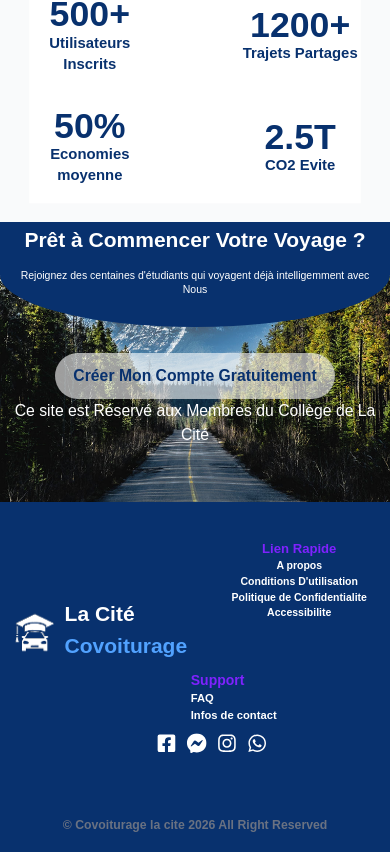
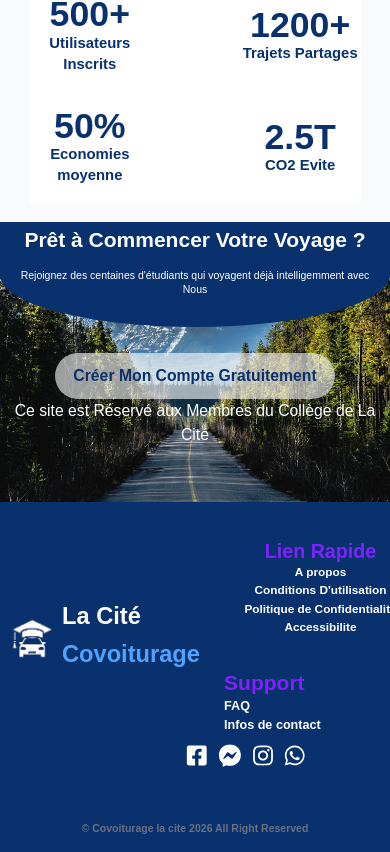
Before and after one commit to KryssSampi/Covoiturage_La_Cite, a Next.js app in the folder Site_Web/covoiturage_la_cite_site_web/: page / in a window 390 px wide. Shown: the part 2221-3073 px from the top of the page. Built offline with nearby package versions, Linux system fonts and the light colour scheme.

Commit message:
fix: restauration footer à l'état d'origine

```diff
--- a/Site_Web/covoiturage_la_cite_site_web/shared/components/footer.tsx
+++ b/Site_Web/covoiturage_la_cite_site_web/shared/components/footer.tsx
@@ -35,7 +35,7 @@ export function Footer() {
   const isbellowlg = useIsMobileOrTablet();
 
   return (
-    <div className="w-full h-100 flex flex-col items-center justify-center bg-[#08316E] text-white text-base lg:text-lg font-semibold">
+    <div className="w-full h-100 flex flex-col items-center justify-center bg-[#08316E] text-white text-lg font-semibold">
       <div className="flex w-full h-170">
         <div className="lg:scale-200 scale-150 h-30 items-center lg:mt-40 mt-35 lg:ml-40 ml-10">
           <MainLogo />
@@ -44,25 +44,25 @@ export function Footer() {
         {!isbellowlg && <div className="bg-gray-600 flex w-px h-75 lg:ml-40 mt-5" />}
 
         <div className="lg:ml-30 ml-15 lg:mt-20 text-center lg:text-left object-center lg:scale-100 scale-75">
-          <h2 className="text-violet-600 text-xl lg:text-3xl">{appState.lang === Language.FR ? "Lien Rapide" : "Short-cut Link"}</h2>
+          <h2 className="text-violet-600 text-3xl">{appState.lang === Language.FR ? "Lien Rapide" : "Short-cut Link"}</h2>
           <ul>
             <li>
-              <Link href="/about" className="text-base lg:text-lg hover:underline active:text-gray-400">
+              <Link href="/about" className="text-lg hover:underline active:text-gray-400">
                 {appState.lang === Language.FR ? "A propos" : "About"}
               </Link>
             </li>
             <li>
-              <Link href="/conditions" className="text-base lg:text-lg hover:underline active:text-gray-400">
+              <Link href="/conditions" className="text-lg hover:underline active:text-gray-400">
                 {appState.lang === Language.FR ? "Conditions D'utilisation" : "Usings Conditions"}
               </Link>
             </li>
             <li>
-              <Link href="/confidentialite" className="text-base lg:text-lg hover:underline active:text-gray-400">
+              <Link href="/confidentialite" className="text-lg hover:underline active:text-gray-400">
                 {appState.lang === Language.FR ? "Politique de Confidentialite" : "Privacy Policy"}
               </Link>
             </li>
             <li>
-              <Link href="/accessibilite" className="text-base lg:text-lg hover:underline active:text-gray-400">
+              <Link href="/accessibilite" className="text-lg hover:underline active:text-gray-400">
                 {appState.lang === Language.FR ? "Accessibilite" : "Accessibility"}
               </Link>
             </li>
@@ -71,15 +71,15 @@ export function Footer() {
 
         <div className="lg:ml-70 -ml-60 mr-10 lg:-mt-10 mt-35 lg:scale-100 scale-80 flex flex-col gap-y-20">
           <div className="lg:mt-20 mt-10 object-center">
-            <h2 className="text-violet-600 text-xl lg:text-3xl">{appState.lang === Language.FR ? "Support" : "Support"}</h2>
+            <h2 className="text-violet-600 text-3xl">{appState.lang === Language.FR ? "Support" : "Support"}</h2>
             <ul>
               <li>
-                <Link href="/faq" className="text-base lg:text-lg hover:underline active:text-gray-400">
+                <Link href="/faq" className="text-lg hover:underline active:text-gray-400">
                   {appState.lang === Language.FR ? "FAQ" : "FAQ"}
                 </Link>
               </li>
               <li>
-                <Link href="/contact" className="text-base lg:text-lg hover:underline active:text-gray-400">
+                <Link href="/contact" className="text-lg hover:underline active:text-gray-400">
                   {appState.lang === Language.FR ? "Infos de contact" : "Contact info panel"}
                 </Link>
               </li>
@@ -113,14 +113,14 @@ export function Footer() {
               whileHover={{ y: -5, scale: 1.1 }}
               whileTap={{ scale: 0.9 }}
             >
-              <FaArrowUp className="text-lg lg:text-xl" />
+              <FaArrowUp className="text-xl" />
             </motion.button>
           )}
         </AnimatePresence>
       </div>
 
       <div className="lg:w-full h-px bg-gray-600" />
-      <p className="text-gray-500 m-5 text-sm lg:text-lg"> &copy; Covoiturage la cite 2026 All Right Reserved </p>
+      <p className="text-gray-500 m-5 text-xs lg:text-lg"> &copy; Covoiturage la cite 2026 All Right Reserved </p>
     </div>
   );
 }
```
